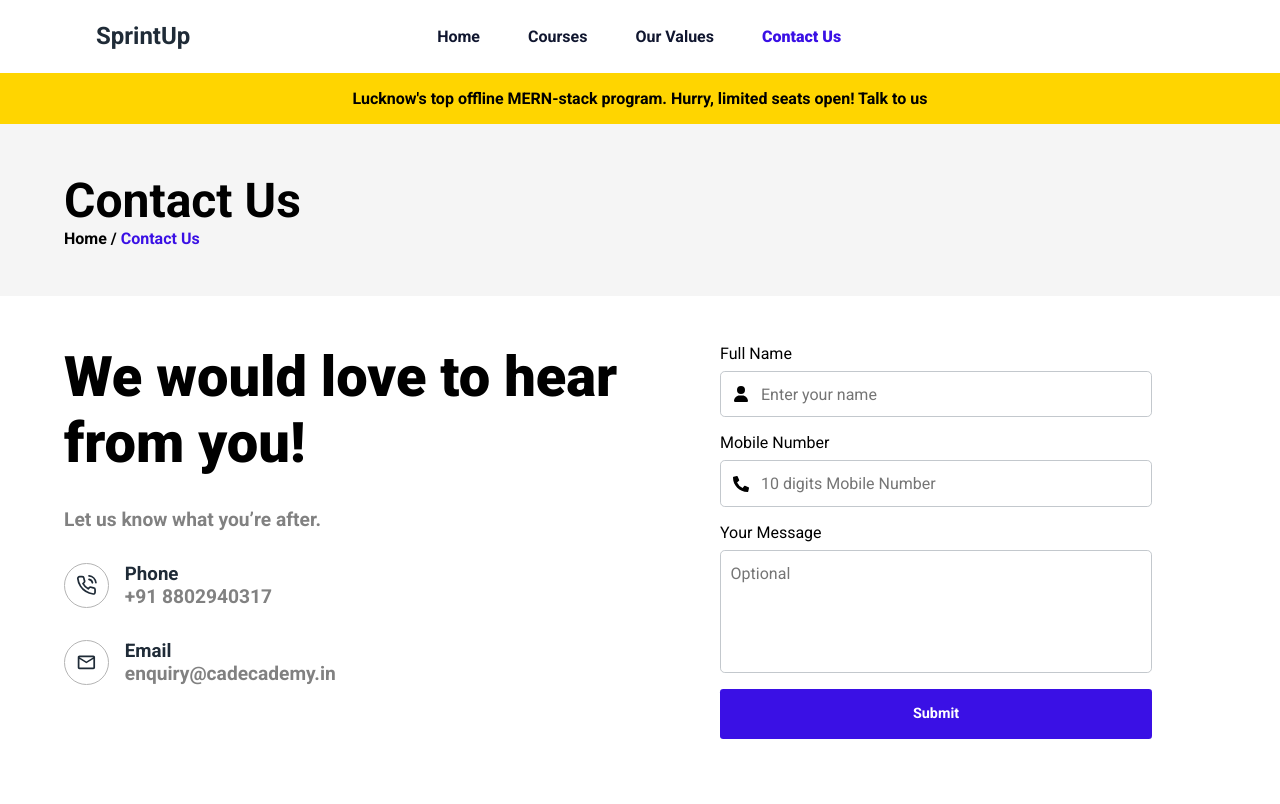
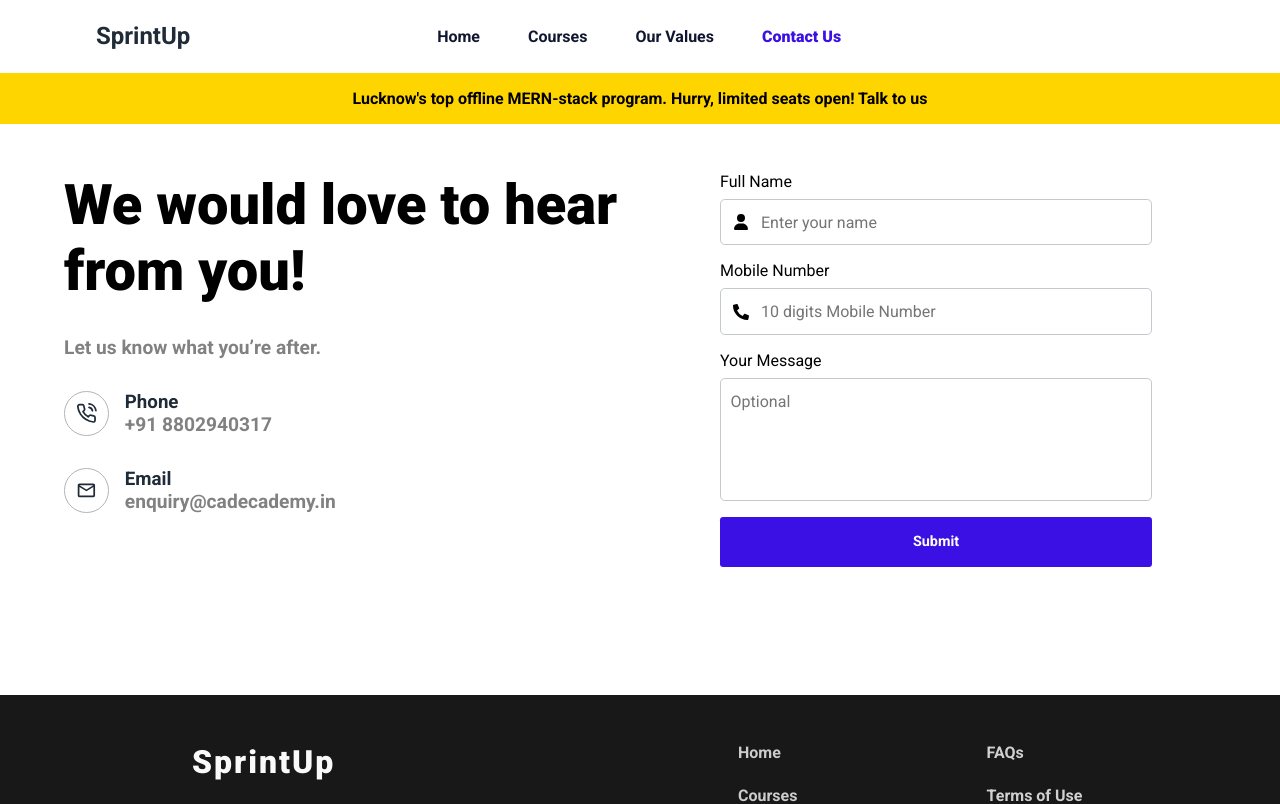
Before and after one commit to drumil32/Ed-Tech, a React (Vite) app in the folder frontend/: page /contact in a window 1280 px wide. Shown: the top 804 px of the page. Built offline with nearby package versions, Linux system fonts and the light colour scheme.

Commit message:
fix : minor chnages

```diff
--- a/frontend/src/components/organisms/AboutUs/AboutUs.tsx
+++ b/frontend/src/components/organisms/AboutUs/AboutUs.tsx
@@ -9,7 +9,7 @@ const AboutUs: React.FC = () => {
   return (
     <section className={styles.aboutSection}>
       <div className={styles.aboutUs}>
-        <h1 className={styles.sectionTitle}>The Team</h1>
+        <h1 className={styles.sectionTitle}>Our Team</h1>
         <p className={styles.sectionDesc}>Fueled with passion for learning</p>
         <hr />
         <div className={styles.profileContainer}>
--- a/frontend/src/components/organisms/Courses/style.module.scss
+++ b/frontend/src/components/organisms/Courses/style.module.scss
@@ -18,7 +18,7 @@
   position: relative;
 
   @include xsm-max {
-    padding: 2rem 1rem;
+    padding: 4rem 1rem;
   }
 
   .sectionTitle {
@@ -226,7 +226,7 @@
       justify-content: center;
     }
     @include xsm-max {
-      gap: 2rem;
+      gap: 3rem;
     }
 
     &__tagLine {
@@ -247,7 +247,7 @@
         flex-direction: column;
         justify-content: center;
         align-items: center;
-        gap: 1rem;
+        gap: 2rem;
       }
     }
     &__point {
--- a/frontend/src/pages/ContactUs/ContactUs.tsx
+++ b/frontend/src/pages/ContactUs/ContactUs.tsx
@@ -46,14 +46,14 @@ const ContactUs: React.FC = () => {
   };
   return (
     <div>
-      <div className={styles.heading}>
+      {/* <div className={styles.heading}>
         <div className={styles.headingTitle}>
           <h1>Contact Us</h1>
           <h4>
             Home / <span>Contact Us</span>
           </h4>
         </div>
-      </div>
+      </div> */}
       <div className={styles.contacts}>
         <div className={styles.left_section}>
           <h2>We would love to hear from you!</h2>
--- a/frontend/src/pages/ContactUs/styles.module.scss
+++ b/frontend/src/pages/ContactUs/styles.module.scss
@@ -8,7 +8,7 @@
   align-items: flex-start;
   flex-wrap: wrap;
   padding: 3rem;
-  padding-top: 0rem;
+  padding-top: 3rem;
   width: 100%;
   @include md-max {
     flex-direction: column;
@@ -172,6 +172,7 @@
   }
   @include sm-max {
     padding: 1rem;
+    margin-bottom: 0;
   }
 }
 
```
